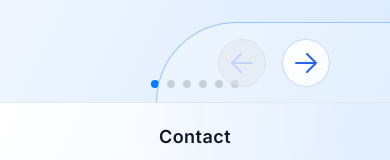
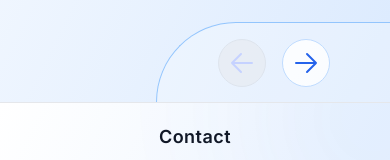
Before and after one commit to afnanahmadtariq/portfolio, a Next.js app: page / in a window 390 px wide. Shown: the part 3082-3242 px from the top of the page. Built offline with nearby package versions, Linux system fonts and the light colour scheme.

Commit message:
Update Projects.tsx

```diff
--- a/components/Projects.tsx
+++ b/components/Projects.tsx
@@ -74,7 +74,7 @@ export default function Projects() {
             prevEl: prevRef.current,
             nextEl: nextRef.current,
           }}
-          pagination={{ clickable: true }}
+          pagination={typeof window !== 'undefined' && window.innerWidth < 640 ? false : { clickable: true }}
           spaceBetween={50}
           slidesPerView={1}
           className="h-full w-full"
```
